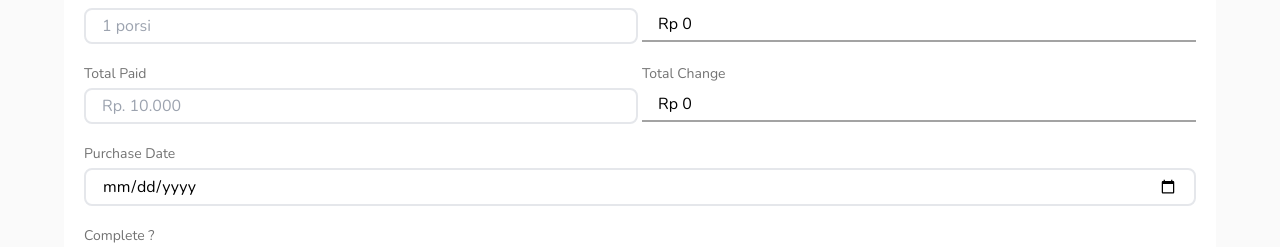
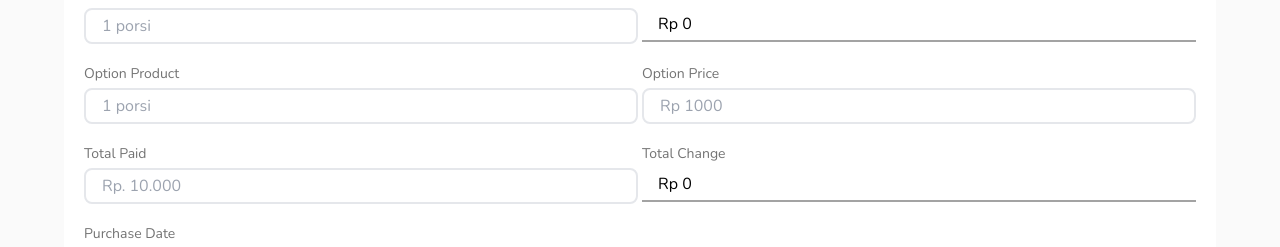
Before and after one commit to bryanberlandro/cemilin-overview, a React (Vite) app: page /#/orders in a window 1280 px wide. Shown: the part 324-571 px from the top of the page. Built offline with nearby package versions, Linux system fonts and the light colour scheme; no server answers.

Commit message:
feat: add option product

```diff
--- a/src/pages/orders.jsx
+++ b/src/pages/orders.jsx
@@ -14,6 +14,8 @@ const OrdersPage = () => {
     const [orderLoad, setOrderLoad] = useState(false)
     const [success, setSuccess] = useState(false)
     const [totalPrice, setTotalPrice] = useState(0)
+    const [optionProduct, setOptionProduct] = useState(null)
+    const [optionPrice, setOptionPrice] = useState(0)
 
     const [name, setName] = useState("");
     const [chosenProduct, setChosenProduct] = useState();
@@ -37,11 +39,17 @@ const OrdersPage = () => {
 
     useEffect(() => {
         const exchange = totalPaid - totalPrice
+        const optionChange = totalPaid - optionPrice
+        console.log(optionChange)
         if(totalPaid == 0 || totalPaid == ""){
             return setTotalChange(0)
         }
-        setTotalChange(exchange)
-    }, [totalPaid])
+        if(optionProduct > 0){
+            return setTotalChange(optionChange)
+        } else {
+            return setTotalChange(exchange)
+        }
+    }, [totalPaid, optionPrice])
 
 
     useEffect(() => {
@@ -49,6 +57,12 @@ const OrdersPage = () => {
             setTotalPrice(chosenProduct.price * totalProduct)
         }
     }, [totalProduct])
+
+    useEffect(() => {
+        if(chosenProduct){
+            setOptionPrice(chosenProduct.price * optionProduct)
+        }
+    }, [optionProduct])
 
     function handleChooseProd(product){
         const sameProduct = products.find(prod => product._id == prod._id)
@@ -64,8 +78,8 @@ const OrdersPage = () => {
             await axios.post("https://cemilin-api.vercel.app/buyers", {
                 name: name,
                 itemName: chosenProduct.name,
-                totalItems: totalProduct,
-                totalPrice: totalPrice,
+                totalItems: totalProduct ? totalProduct : optionProduct,
+                totalPrice: totalPrice ? totalPrice : optionPrice,
                 totalPricePaid: totalPaid,
                 totalChange: totalChange,
                 purchaseDate: purchaseDate
@@ -148,6 +162,30 @@ const OrdersPage = () => {
                         </div>
                     </div>
                     <div className="mt-5 flex gap-1">
+                        <div className="flex flex-col gap-1 w-1/2">
+                            <Input
+                            htmlFor={"optionProduct"}
+                            label={"Option Product"}
+                            type={"number"}
+                            name={"optionProduct"}
+                            id={"optionProduct"}
+                            placeholder={"1 porsi"}
+                            onChange={(e) => setOptionProduct(e.target.value)}
+                            />
+                        </div>
+                        <div className="flex flex-col gap-1 w-1/2">
+                        <Input
+                            htmlFor={"optionPrice"}
+                            label={"Option Price"}
+                            type={"number"}
+                            name={"optionPrice"}
+                            id={"optionPrice"}
+                            placeholder={"Rp 1000"}
+                            onChange={(e) => setOptionPrice(e.target.value)}
+                            />
+                        </div>
+                    </div>
+                    <div className="mt-5 flex gap-1">
                         <div className="flex flex-col w-1/2 gap-1">
                             <Input
                                 label={"Total Paid"}
```
